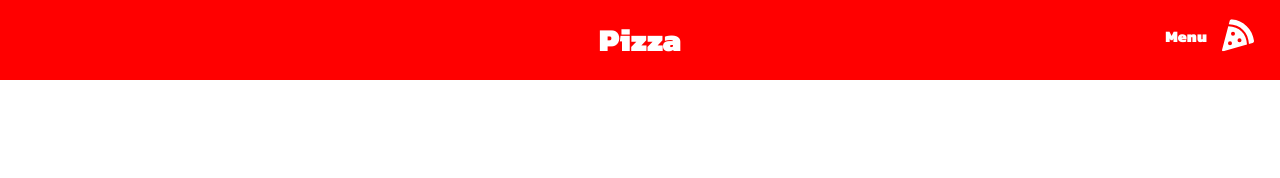
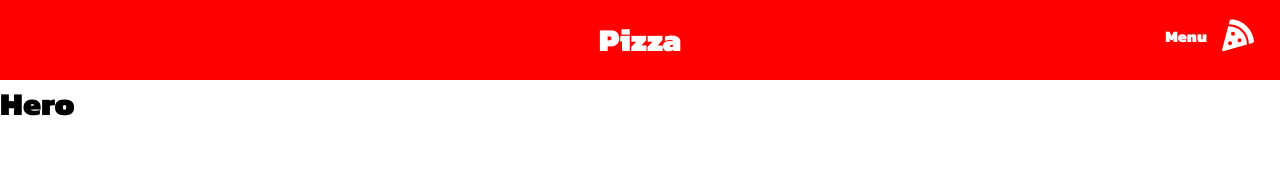
Before and after one commit to dvimukthi/pizza-website, a React (Create React App) app: page / in a window 1280 px wide. Shown: the top 178 px of the page. Built offline with nearby package versions, Linux system fonts and the light colour scheme.

Commit message:
Add hero

```diff
--- a/src/App.js
+++ b/src/App.js
@@ -1,5 +1,6 @@
 import React from "react";
 import { BrowserRouter as Router } from "react-router-dom";
+import Hero from "./Components/Hero";
 import Navbar from "./Components/Navbar";
 import { GlobalStyle } from "./globalStyles";
 
@@ -8,6 +9,7 @@ function App() {
     <Router>
       <GlobalStyle />
       <Navbar />
+      <Hero />
     </Router>
   );
 }
--- a/src/Components/Hero/index.js
+++ b/src/Components/Hero/index.js
@@ -1,7 +1,11 @@
 import React from "react";
 
 function Hero() {
-  return <div></div>;
+  return (
+    <div>
+      <h1>Hero</h1>
+    </div>
+  );
 }
 
 export default Hero;
```
